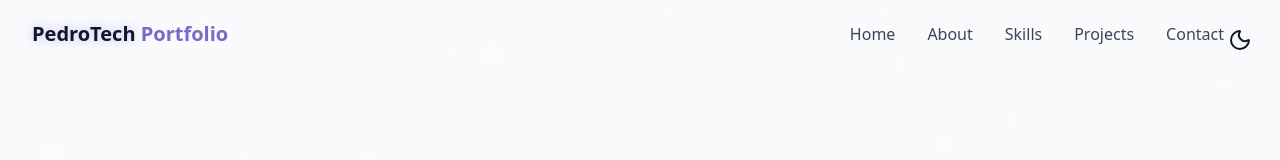
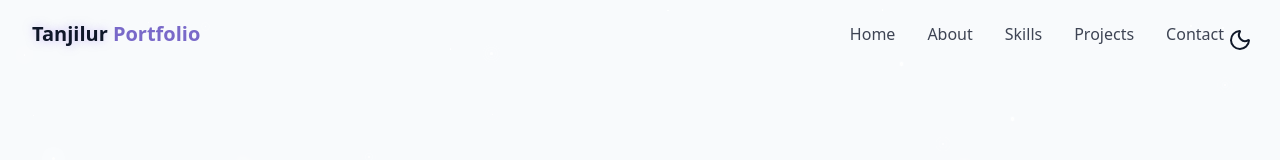
Before and after one commit to trmtanjil/my_portfolio-wevsite-, a React (Vite) app: page / in a window 1280 px wide. Shown: the top 160 px of the page. Built offline with nearby package versions, Linux system fonts and the light colour scheme.

Commit message:
navbar satup  commit

```diff
--- a/src/Page/Components/Navbar.jsx
+++ b/src/Page/Components/Navbar.jsx
@@ -36,7 +36,7 @@
           href="#hero"
         >
           <span className="relative z-10">
-            <span className="text-glow text-foreground"> PedroTech </span>{" "}
+            <span className="text-glow text-foreground"> Tanjilur </span>{" "}
             Portfolio
           </span>
         </a>
```
